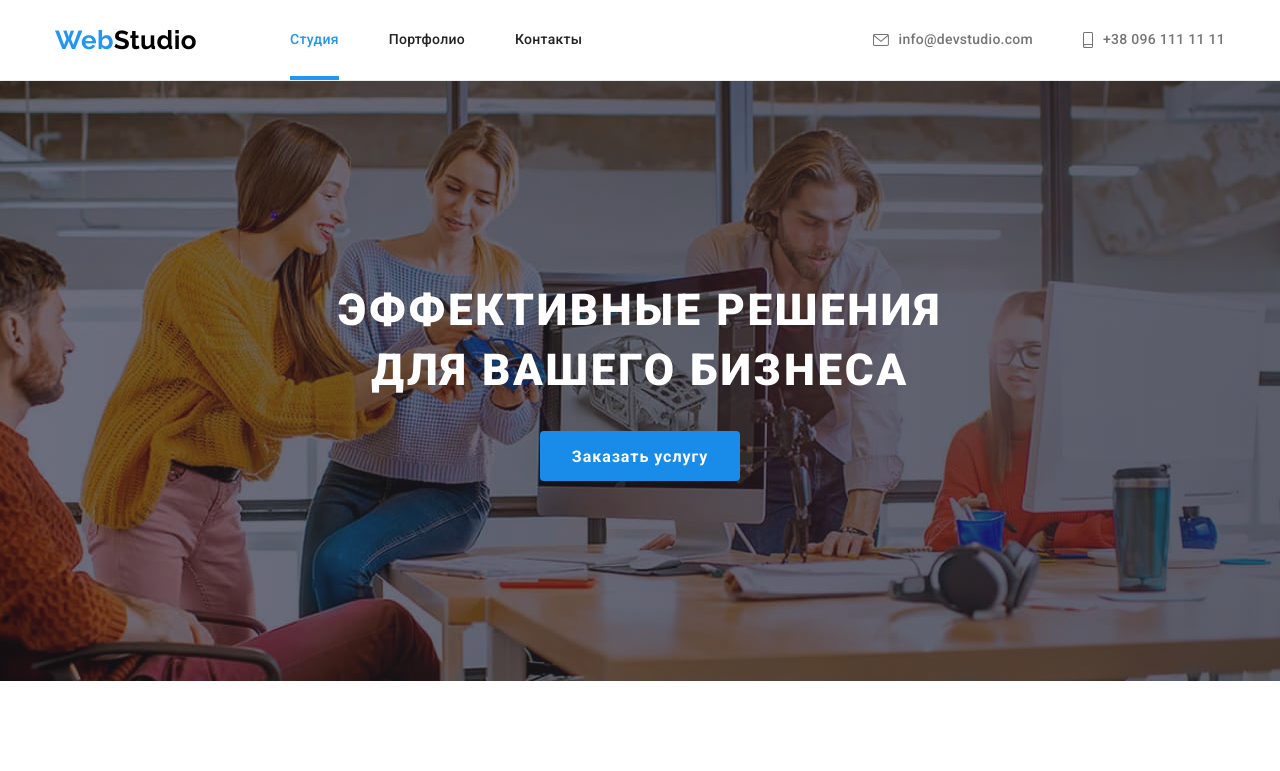
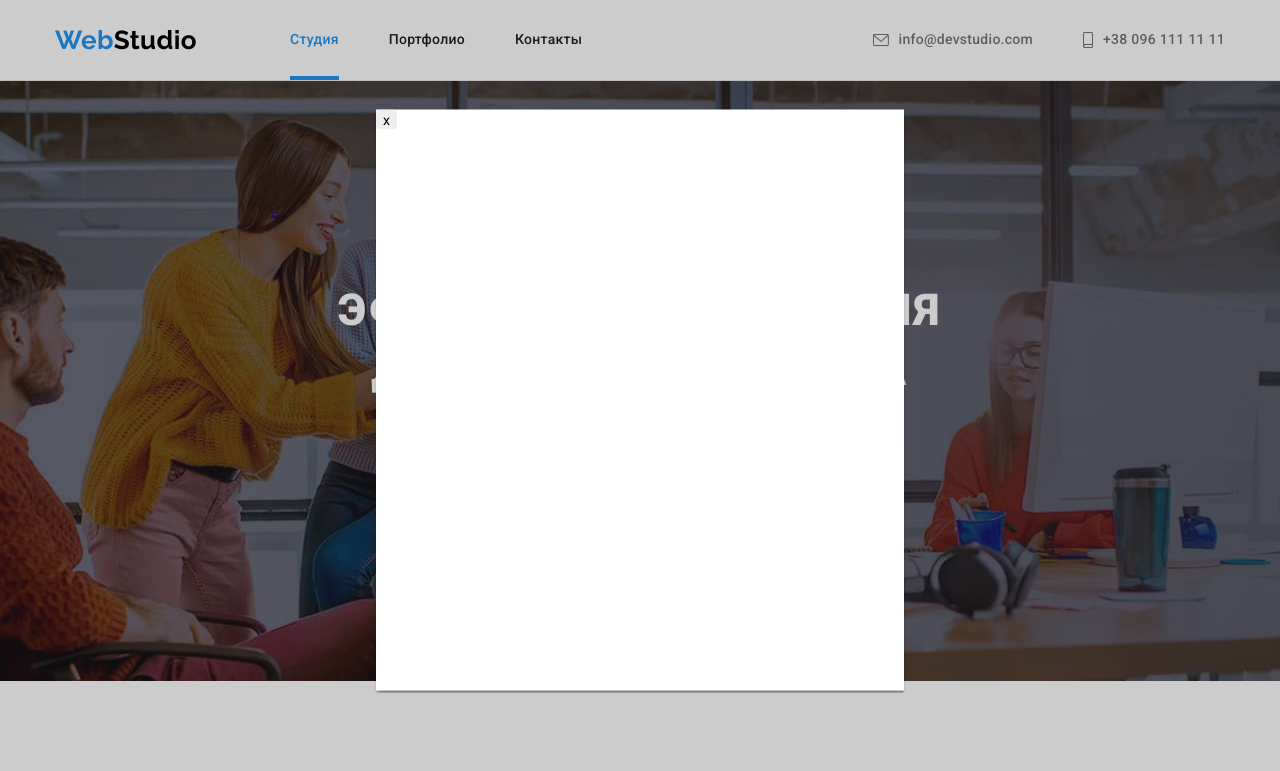
Before and after one commit to ElenaBelaya/goit-markup-hw-05, a plain HTML site: page index.html in a window 1280 px wide. Both pictures are taken after a click on the button "Заказать услугу". Shown: the top 771 px of the page. Drawn offline with nearby package versions, Linux system fonts and the light colour scheme.

Commit message:
open/close of the modal window

```diff
--- a/css/style.css
+++ b/css/style.css
@@ -586,3 +586,31 @@ footer {
   background-color: rgba(255, 255, 255, 0.1);
   transition: background-color 250ms cubic-bezier(0.4, 0, 0.2, 1);
 }
+
+.backdrop {
+  position: fixed;
+  top: 0;
+  left: 0;
+  width: 100%;
+  height: 100%;
+  background: rgba(0, 0, 0, 0.2);
+}
+
+.backdrop.is-hidden {
+  opacity: 0;
+  pointer-events: none;
+}
+
+.modal {
+  position: absolute;
+  left: 50%;
+  top: 50%;
+  transform: translate(-50%, -50%);
+
+  min-width: 528px;
+  min-height: 581px;
+
+  box-shadow: 0px 2px 1px 0px rgba(0, 0, 0, 0.2),
+    0px 1px 1px 0px rgba(0, 0, 0, 0.14), 0px 1px 3px 0px rgba(0, 0, 0, 0.12);
+  background-color: #ffffff;
+}
--- a/index.html
+++ b/index.html
@@ -42,7 +42,7 @@
   <main>
   <section class="hero-box">
           <h1 class="hero-title">Эффективные решения</br>для вашего бизнеса</h1>
-          <button type="button" class="btn">Заказать услугу</button>
+          <button data-modal-open type="button" class="btn">Заказать услугу</button>
   </section>
   <section class="section section-dignity">
       <!--Наши достоинства-->
@@ -366,6 +366,13 @@
     </div>
   </footer>
 
+  <div class="backdrop is-hidden" data-modal>
+    <div class="modal">
+      <p></p>
+      <button data-modal-close>x</button>
 
+    </div>
+  </div>
+  <script src="./js/modal.js"></script>
 </body>
 </html>
--- /dev/null
+++ b/js/modal.js
@@ -0,0 +1,14 @@
+(() => {
+  const refs = {
+    openModalBtn: document.querySelector('[data-modal-open]'),
+    closeModalBtn: document.querySelector('[data-modal-close]'),
+    modal: document.querySelector('[data-modal]'),
+  };
+
+  refs.openModalBtn.addEventListener('click', toggleModal);
+  refs.closeModalBtn.addEventListener('click', toggleModal);
+
+  function toggleModal() {
+    refs.modal.classList.toggle('is-hidden');
+  }
+})();
```
Lines whose indentation alone changed are shown as unchanged.
